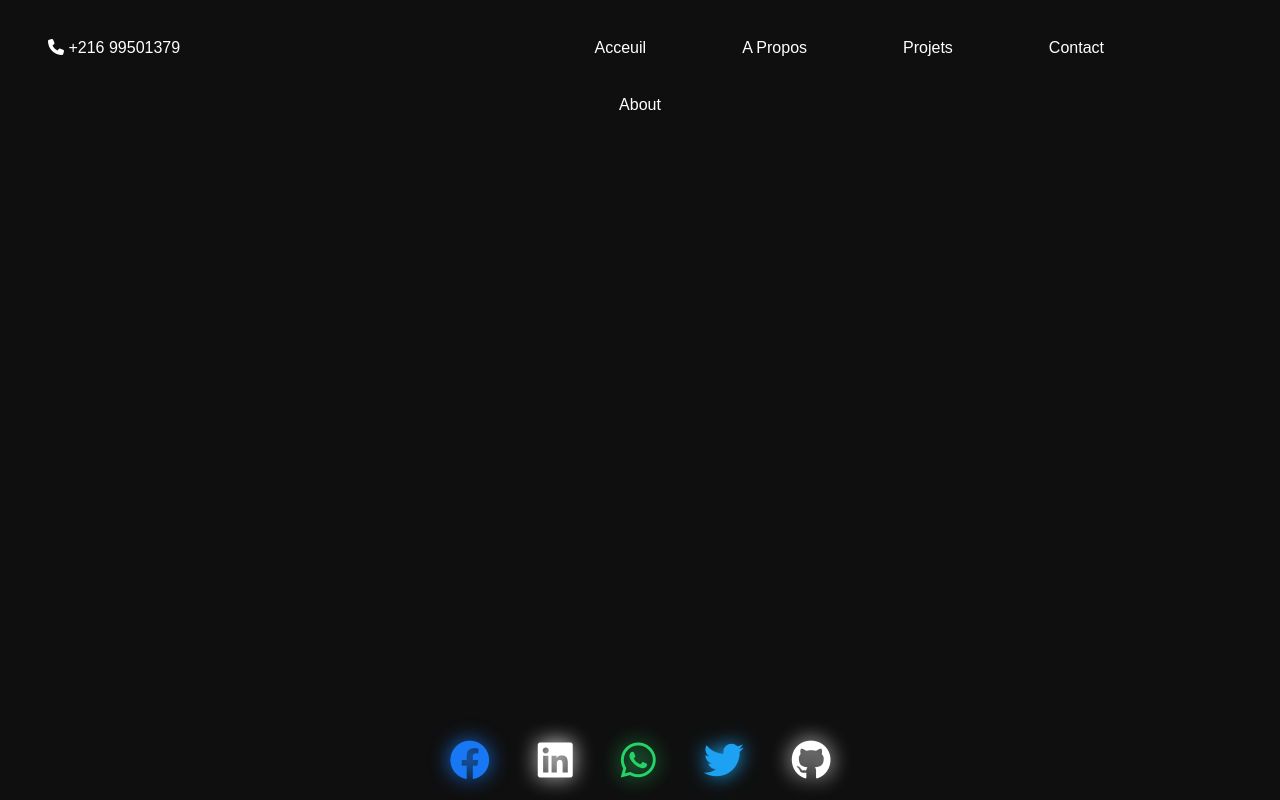
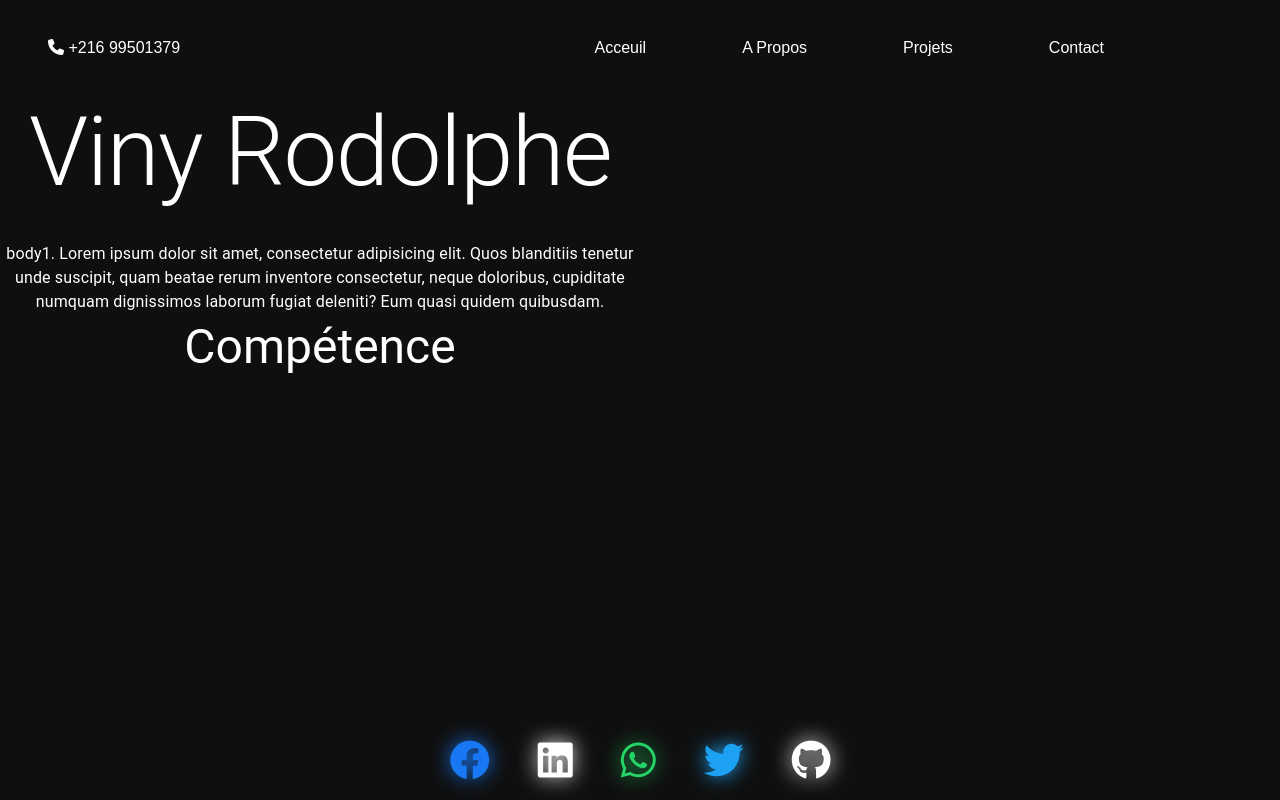
Before and after one commit to vinyssus/portfoliofinal, a React (Create React App) app: page /About in a window 1280 px wide. Built offline with nearby package versions, Linux system fonts and the light colour scheme.

Commit message:
first line in about

```diff
--- a/src/Components/About/About.js
+++ b/src/Components/About/About.js
@@ -1,10 +1,36 @@
-import React from 'react'
-import './About.scss'
+import React from "react";
+import "./About.scss";
+import Typography from "@mui/material/Typography";
+
 
 function About() {
   return (
-    <div className='about'>About</div>
-  )
+    <div className="about">
+      <div className="column">
+      <div className="myaboutext">
+        <Typography variant="h1" gutterBottom>
+          Viny Rodolphe
+        </Typography>
+        <Typography variant="body1" gutterBottom>
+          body1. Lorem ipsum dolor sit amet, consectetur adipisicing elit. Quos
+          blanditiis tenetur unde suscipit, quam beatae rerum inventore
+          consectetur, neque doloribus, cupiditate numquam dignissimos laborum
+          fugiat deleniti? Eum quasi quidem quibusdam.
+        </Typography>
+      </div>
+      <div className="competence">
+        <div>
+          <Typography variant="h3" gutterBottom>
+          Compétence
+          </Typography>
+        </div>
+      </div>
+      <div className="listecompetence">
+
+      </div>
+    </div>
+    </div>
+  );
 }
 
-export default About
+export default About;
--- a/src/Components/About/About.scss
+++ b/src/Components/About/About.scss
@@ -1,4 +1,26 @@
 .about{
     text-align: center;
     color: white;
+    justify-content: center;
+    width: 100%;
 }
+
+.column{
+    display: flex;
+    justify-content: center;
+    align-items: center;
+    flex-direction: column;
+    width: 50%;
+}
+
+.myaboutext{
+
+}
+
+.competence{
+
+}
+
+.listecompetence{
+
+}
```
Also changed, not shown: src/Components/About/liscomp.js (added).
